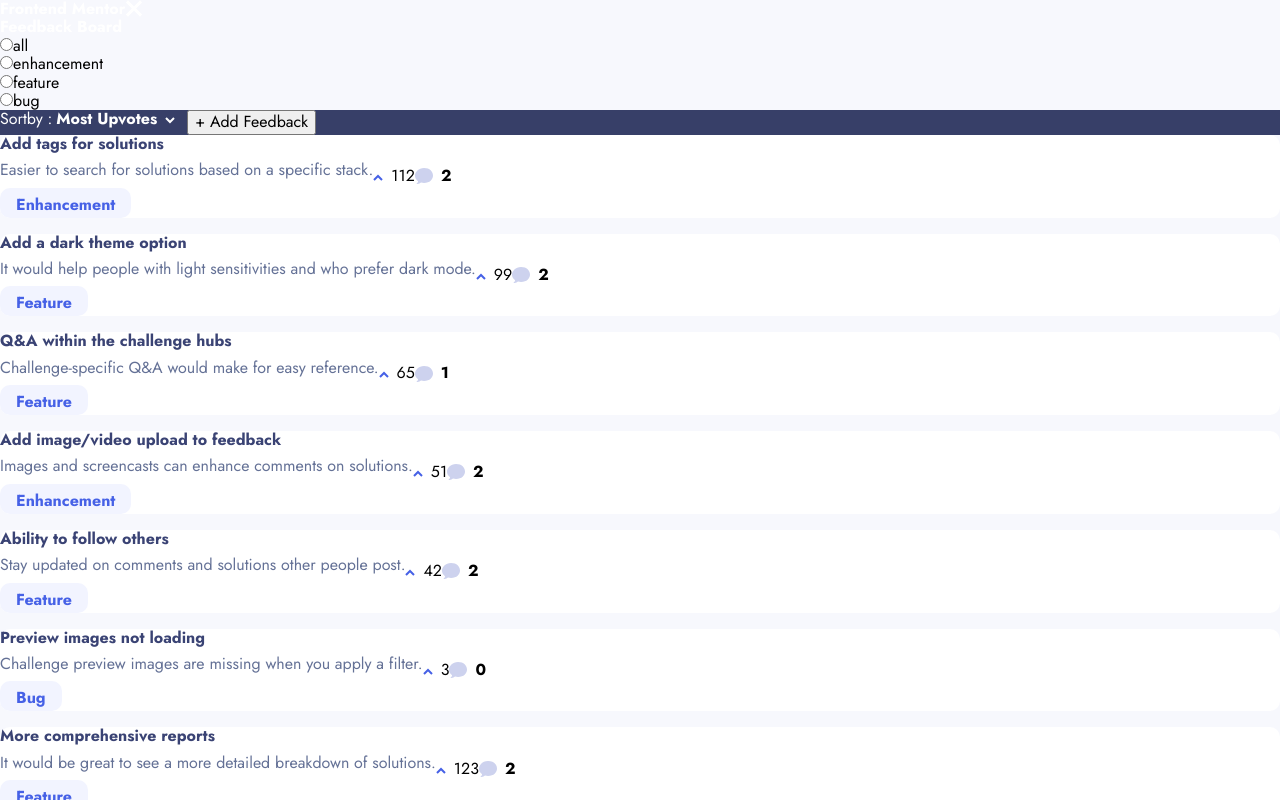
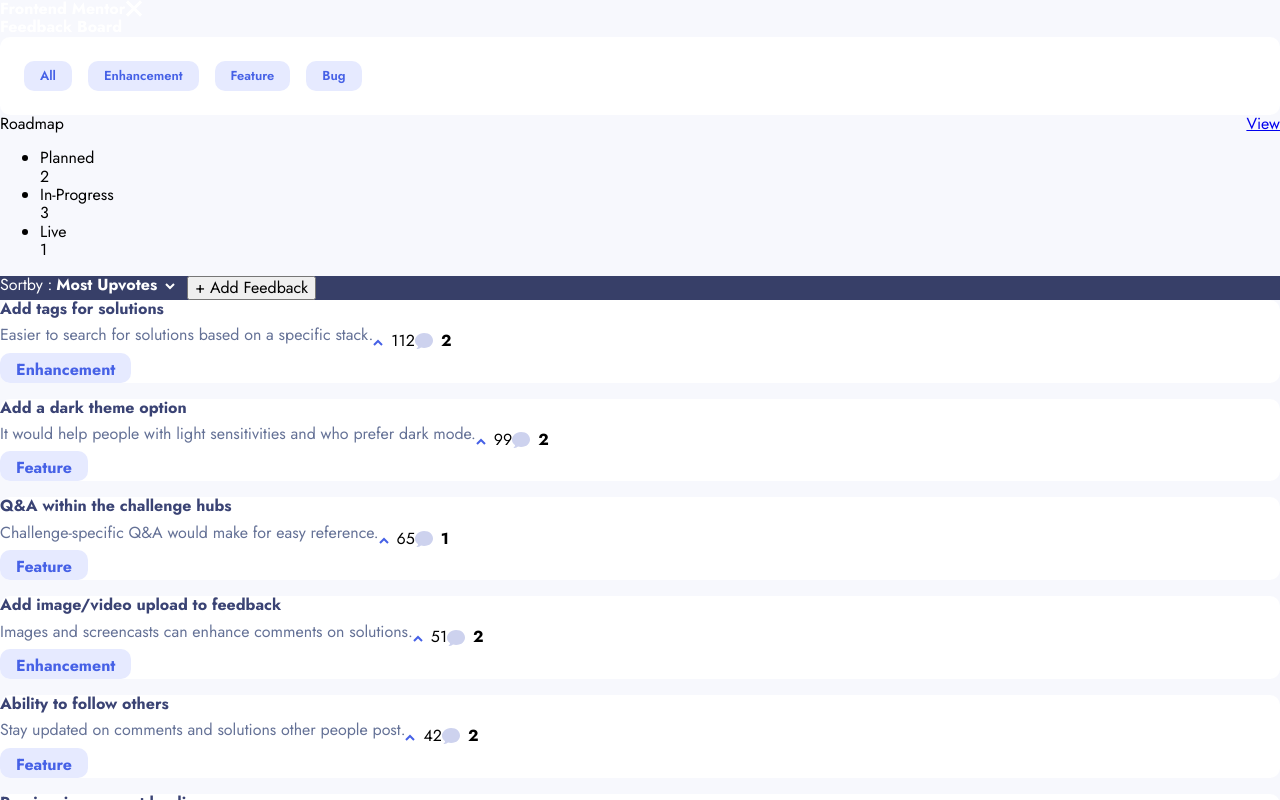
Before and after one commit to cursedxp/product-feedback-app, a React (Create React App) app: page / in a window 1280 px wide. Both pictures are taken after a click on the element 135 px from the left and 18 px from the top of the page. Shown: the top 800 px of the page. Built offline with nearby package versions, Linux system fonts and the light colour scheme.

Commit message:
filter menu style update

```diff
--- a/src/components/CategoryFilter/CategoryFilter.jsx
+++ b/src/components/CategoryFilter/CategoryFilter.jsx
@@ -1,44 +1,39 @@
-import { v4 as uuidv4 } from "uuid";
 import { setFilter } from "../../data/dataSlice";
 import { useDispatch } from "react-redux";
+import "./CategoryFilter.scss";
+import React from "react";
 
 export default function CategoryFilter({ categories }) {
   const dispatch = useDispatch();
 
-  //Set filter category when user clicks on radio buttons
+  // Set filter category when user clicks on radio buttons
   const handleFilter = (categoryName) => {
     dispatch(setFilter(categoryName));
   };
 
   return (
     <div className="category-filter">
-      <div>
+      <>
         <input
           type="radio"
           name="category"
-          value="all"
-          onChange={() => {
-            handleFilter("all");
-          }}
+          id="all"
+          onChange={() => handleFilter("all")}
         />
         <label htmlFor="all">all</label>
-      </div>
-      {categories.map((category) => {
-        const uniqueId = uuidv4();
-        return (
-          <div key={uniqueId}>
+      </>
+      {categories.map((category) => (
+        <React.Fragment key={category}>
           <input
             type="radio"
             name="category"
+            id={category}
             value={category}
-              onChange={() => {
-                handleFilter(category);
-              }}
+            onChange={() => handleFilter(category)}
           />
           <label htmlFor={category}>{category}</label>
-          </div>
-        );
-      })}
+        </React.Fragment>
+      ))}
     </div>
   );
 }
--- /dev/null
+++ b/src/components/CategoryFilter/CategoryFilter.scss
@@ -0,0 +1,28 @@
+@import "../../styles/variables";
+@import "../../styles/mixings";
+
+.category-filter {
+  @include card;
+
+  padding: 24px;
+  display: flex;
+  flex-wrap: wrap;
+  gap: 16px;
+  flex-grow: 0;
+}
+
+label {
+  @include radio-label;
+  &:hover {
+    background-color: $royal-blue;
+    color: $white;
+  }
+}
+input[type="radio"][name="category"]:checked + label {
+  background-color: $royal-blue;
+  color: $white;
+}
+input[type="radio"][name="category"] {
+  position: absolute;
+  opacity: 0;
+}
--- a/src/components/Header/Header.jsx
+++ b/src/components/Header/Header.jsx
@@ -4,6 +4,7 @@ import CloseMenuIcon from "../../assets/icons/icon-close.svg";
 import { useState } from "react";
 import { useSelector } from "react-redux";
 import CategoryFilter from "../CategoryFilter/CategoryFilter";
+import { Link } from "react-router-dom";
 
 export default function Header() {
   //Get all feedback categories from the store
@@ -36,8 +37,38 @@ export default function Header() {
       <div className="sort-categories"></div>
       {showMobileMenu && (
         <div className="mobile-menu">
-          <CategoryFilter categories={categories} />
-          <div className="road-map"></div>
+          <div className="wrapper">
+            <CategoryFilter categories={categories} />
+            <div className="road-map">
+              <div className="flex space-between">
+                <span className="card-title">Roadmap</span>
+                <Link>View</Link>
+              </div>
+              <ul>
+                <li>
+                  <div>
+                    <span className="orange"></span>
+                    <span className="status">Planned</span>
+                  </div>
+                  <span className="total">2</span>
+                </li>
+                <li>
+                  <div>
+                    <span className="violet"></span>
+                    <span className="status">In-Progress</span>
+                  </div>
+                  <span className="total">3</span>
+                </li>
+                <li>
+                  <div>
+                    <span className="blue"></span>
+                    <span className="status">Live</span>
+                  </div>
+                  <span className="total">1</span>
+                </li>
+              </ul>
+            </div>
+          </div>
         </div>
       )}
     </div>
--- a/src/components/Header/Header.mobile.scss
+++ b/src/components/Header/Header.mobile.scss
@@ -1,3 +1,4 @@
+@import "../../styles/mixings";
 .company {
   /* Set the background image and position it in the center of the header */
   background: url("../../../public/img/mobile/background-header.png") no-repeat
@@ -17,3 +18,72 @@
     align-items: center;
   }
 }
+.mobile-menu {
+  position: absolute;
+  background-color: rgba(0, 0, 0, 0.5);
+  top: 72px;
+  right: 0px;
+  width: 100vw;
+  height: 100vh;
+  .wrapper {
+    position: absolute;
+    right: 0px;
+    display: flex;
+    flex-direction: column;
+    flex-grow: 0;
+    width: 271px;
+    height: 100%;
+    background-color: $background-grey;
+    padding: 24px;
+    gap: 24px;
+    .road-map {
+      @include card;
+      padding: 24px;
+
+      .card-title {
+        font-weight: 700;
+        color: rhino;
+      }
+      ul {
+        list-style: none;
+        padding: 0px;
+        li {
+          display: flex;
+          justify-content: space-between;
+          div {
+            display: flex;
+            align-items: center;
+          }
+          color: $lynch;
+          .status {
+            font-size: $font-size-body-1;
+            display: block;
+          }
+          .orange,
+          .violet,
+          .blue {
+            display: inline-block;
+            width: 8px;
+            height: 8px;
+            border-radius: 100%;
+            margin: 16px 16px 16px 0px;
+          }
+          .orange {
+            background: $tacao;
+          }
+          .violet {
+            background: $electric-violet;
+          }
+          .blue {
+            background: $malibu;
+          }
+          .total {
+            align-self: center;
+            font-weight: 700;
+            display: block;
+          }
+        }
+      }
+    }
+  }
+}
--- a/src/components/Header/Header.scss
+++ b/src/components/Header/Header.scss
@@ -4,6 +4,7 @@
   font-weight: 700;
   display: flex;
 }
+
 @media (max-width: 375px) {
   @import "Header.mobile.scss";
 }
--- a/src/styles/_mixings.scss
+++ b/src/styles/_mixings.scss
@@ -32,3 +32,20 @@
   padding: 8px 16px;
   font-weight: 700;
 }
+
+@mixin radio-label {
+  display: inline-block;
+  background-color: $selago;
+  font-weight: 600;
+  color: $royal-blue;
+  border-radius: 10px;
+  height: 30px;
+  padding: 8px 16px;
+  font-size: $font-size-body-3;
+  text-align: center;
+  cursor: pointer;
+  transition: background-color 0.2s ease-in-out;
+  &::first-letter {
+    text-transform: uppercase;
+  }
+}
--- a/src/styles/_variables.scss
+++ b/src/styles/_variables.scss
@@ -1,7 +1,7 @@
 //Colors
 $primary-color: rgba(58, 67, 116, 1);
 $background-grey: rgba(247, 248, 253, 1);
-$selago: rgba(242, 244, 255, 1);
+$selago: rgb(230, 234, 255);
 $rhino: rgba(55, 63, 104, 1);
 $white: rgba(255, 255, 255, 1);
 $royal-blue: rgba(70, 97, 230, 1);
--- a/src/styles/main.scss
+++ b/src/styles/main.scss
@@ -15,3 +15,6 @@ body {
 .column {
   flex-direction: column;
 }
+.space-between {
+  justify-content: space-between;
+}
```
Lines whose indentation alone changed are shown as unchanged.
